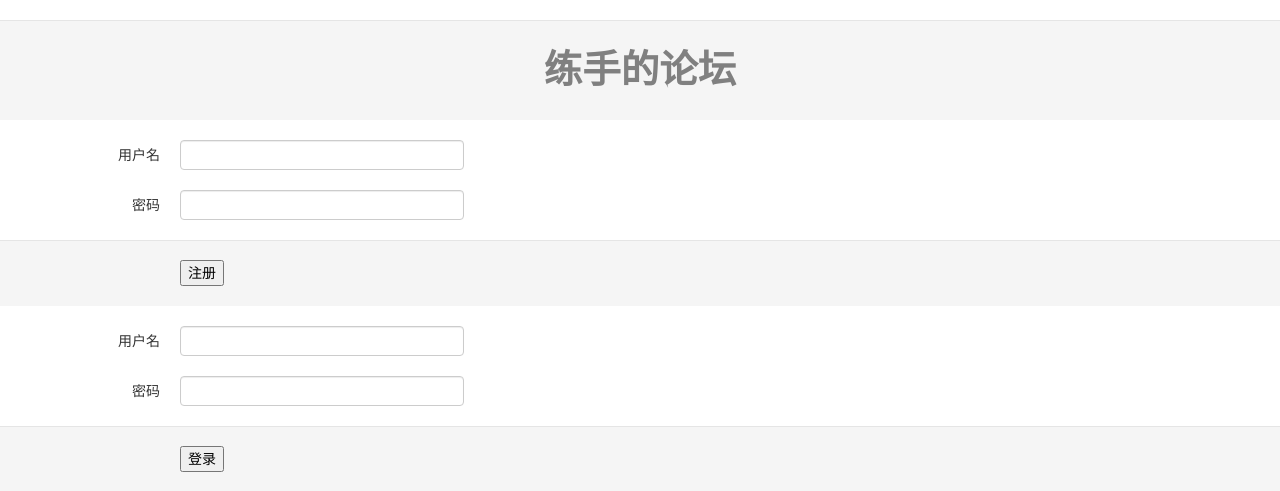
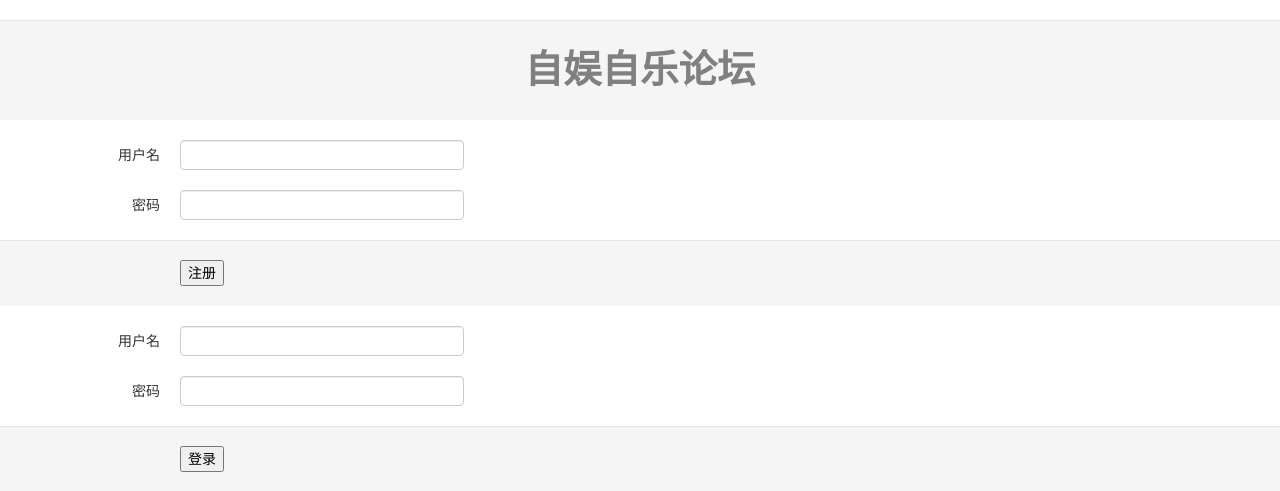
Before and after one commit to luhuiyang/bbs, a Flask app: page / in a window 1280 px wide. Shown: the top 491 px of the page. Run offline with Flask 2, Linux system fonts and the light colour scheme; data that the repository does not hold is empty.

Commit message:
论坛名字更改

```diff
--- a/templates/index.html
+++ b/templates/index.html
@@ -17,7 +17,7 @@
 </head>
 <body>
     <div class="form-actions">
-        <h1> 练手的论坛 </h1>
+        <h1> 自娱自乐论坛 </h1>
     </div>
     <form class="form-horizontal" method="post" action="{{ url_for('.register') }}">
         <div class="control-group">
```
